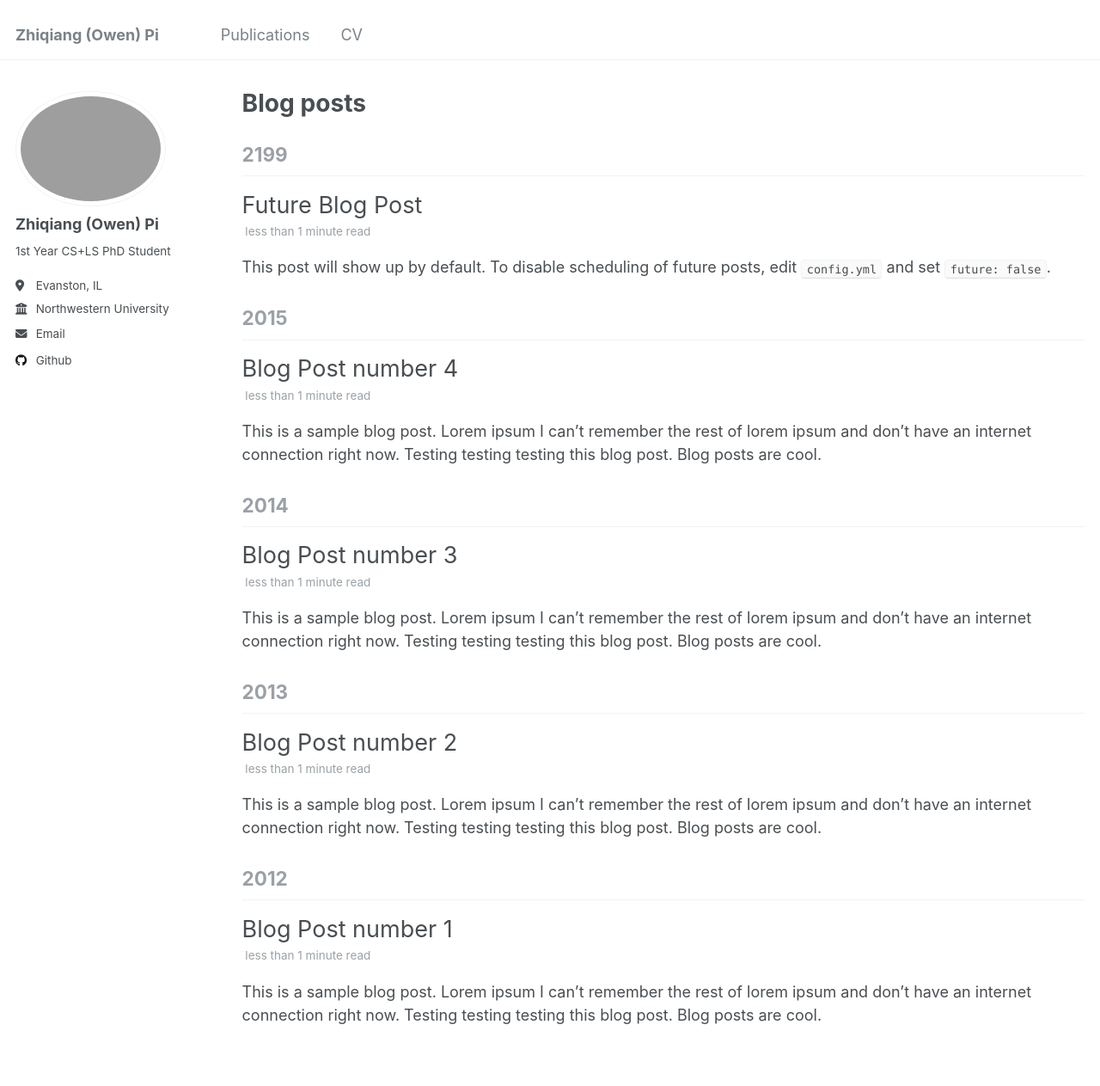
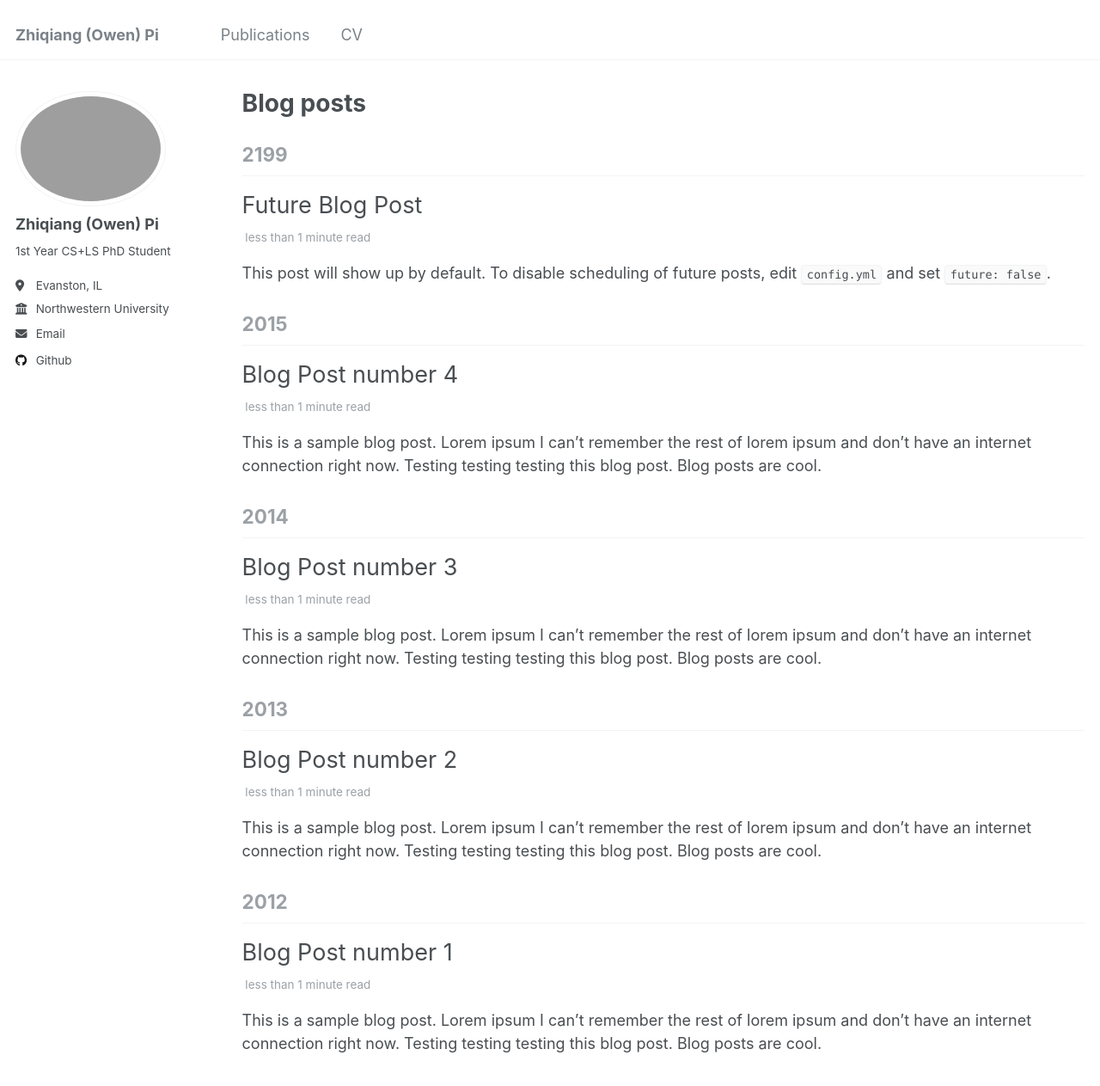
Before and after one commit to OwenPi314/OwenPi314.github.io, a Jekyll site: the page built from _pages/year-archive.html, in a window 1280 px wide and 1400 px high. Shown: the top 1263 px of the window at 86% size. Built offline with Jekyll 4.4.1, drawn with Linux system fonts in a browser that asks for light colours.

Commit message:
update style

```diff
--- a/_sass/_archive.scss
+++ b/_sass/_archive.scss
@@ -36,9 +36,14 @@
 
   + .list__item .archive__item-title {
     margin-top: 0.5em;
-    font-size: 1.5em;
-    margin-bottom: 0px;
+    margin-bottom: 0.25em;
   }
+}
+
+.list__item .archive__item-title {
+  margin-top: 0.5em;
+  font-size: 1.5em;
+  margin-bottom: 0.25em;
 }
 
 .archive__item-title {
@@ -118,7 +123,6 @@
 
   .archive__item-title {
     margin-top: 0.5em;
-    font-size: 1.5em;
   }
 
   .archive__item-excerpt {
```
